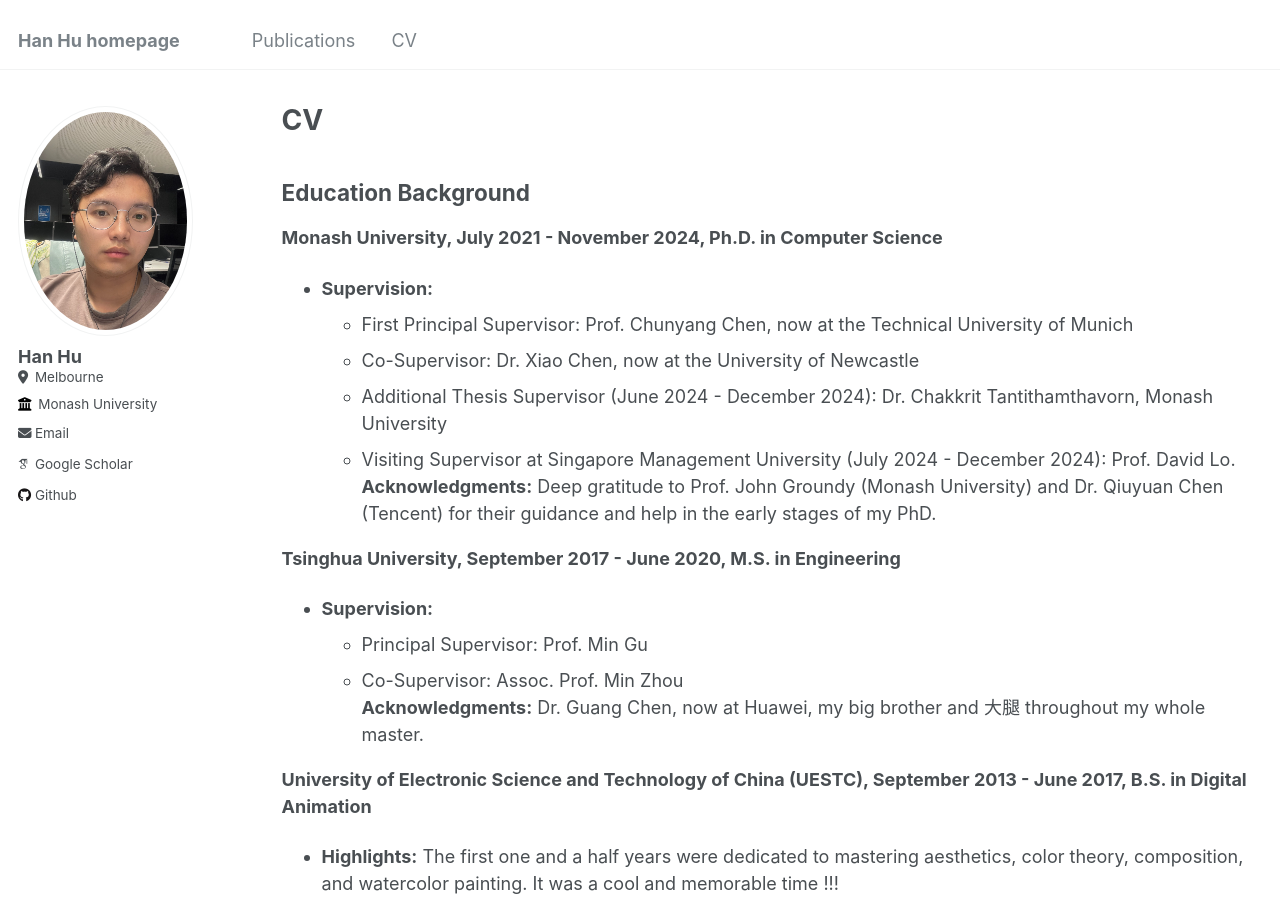
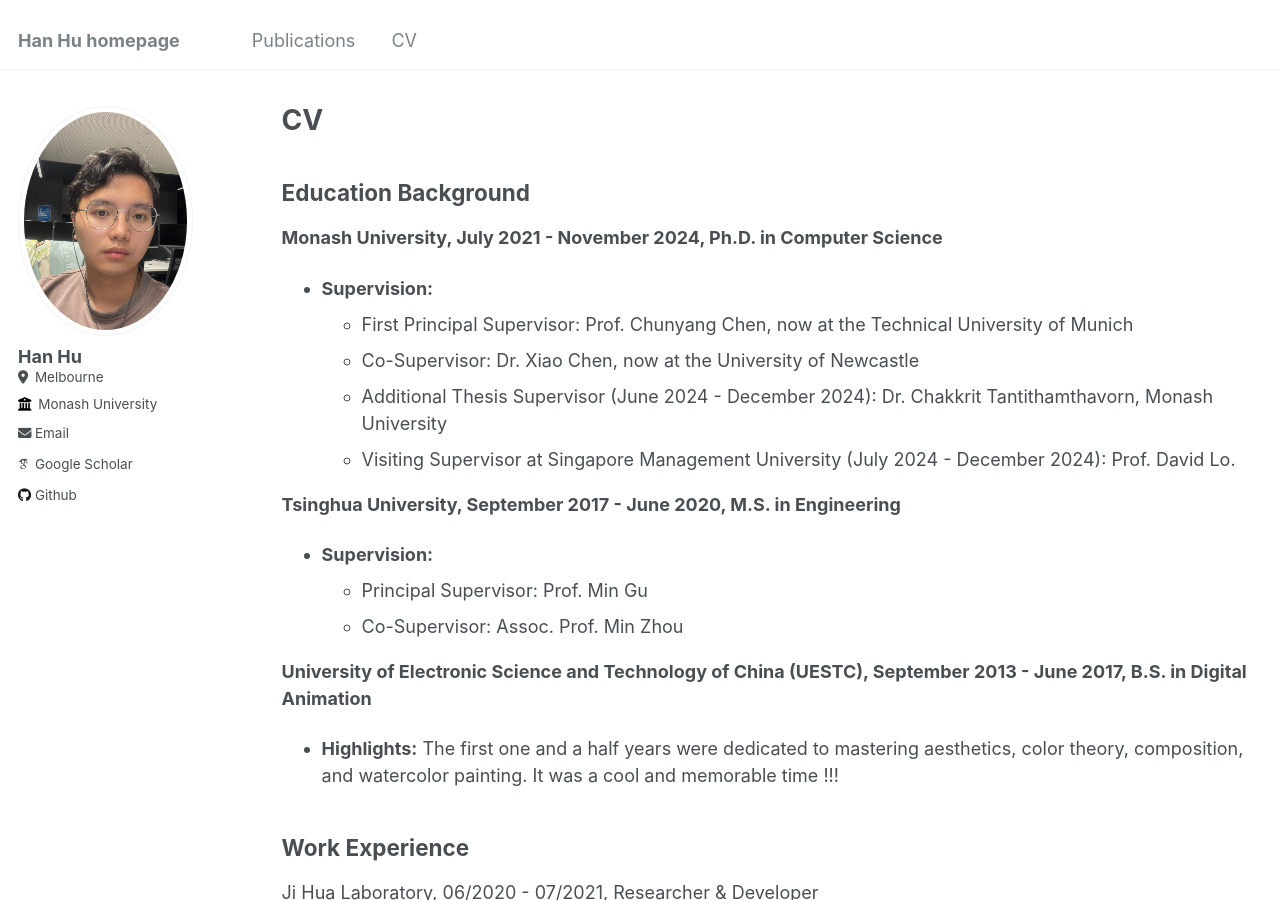
Before and after one commit to huhanGitHub/huhanGitHub.github.io, a Jekyll site: the page built from _pages/cv.md, in a window 1280 px wide and 900 px high. Built offline with Jekyll 4.4.1, drawn with Linux system fonts in a browser that asks for light colours; some web fonts are replaced.

Commit message:
Update cv.md

```diff
--- a/_pages/cv.md
+++ b/_pages/cv.md
@@ -20,13 +20,13 @@ redirect_from:
   - Co-Supervisor: Dr. Xiao Chen, now at the University of Newcastle
   - Additional Thesis Supervisor (June 2024 - December 2024): Dr. Chakkrit Tantithamthavorn, Monash University
   - Visiting Supervisor at Singapore Management University (July 2024 - December 2024): Prof. David Lo.
-**Acknowledgments:** Deep gratitude to Prof. John Groundy (Monash University) and Dr. Qiuyuan Chen (Tencent) for their guidance and help in the early stages of my PhD.
+<!-- **Acknowledgments:** Deep gratitude to Prof. John Groundy (Monash University) and Dr. Qiuyuan Chen (Tencent) for their guidance and help in the early stages of my PhD. -->
 
 **Tsinghua University, September 2017 - June 2020, M.S. in Engineering**
 - **Supervision:**
   - Principal Supervisor: Prof. Min Gu
   - Co-Supervisor: Assoc. Prof. Min Zhou \
-**Acknowledgments:** Dr. Guang Chen, now at Huawei, my big brother and 大腿 throughout my whole master.
+<!-- **Acknowledgments:** Dr. Guang Chen, now at Huawei, my big brother and 大腿 throughout my whole master. -->
 
 **University of Electronic Science and Technology of China (UESTC), September 2013 - June 2017, B.S. in Digital Animation**
 - **Highlights:** The first one and a half years were dedicated to mastering aesthetics, color theory, composition, and watercolor painting. It was a cool and memorable time !!!
```
